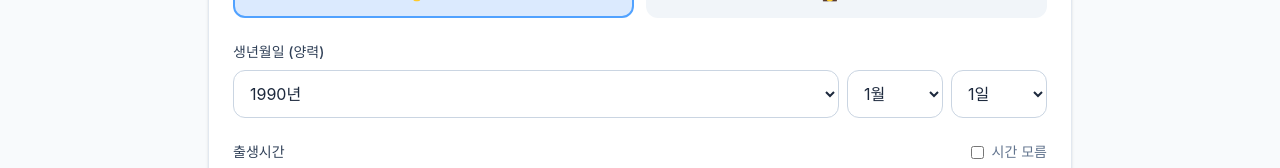
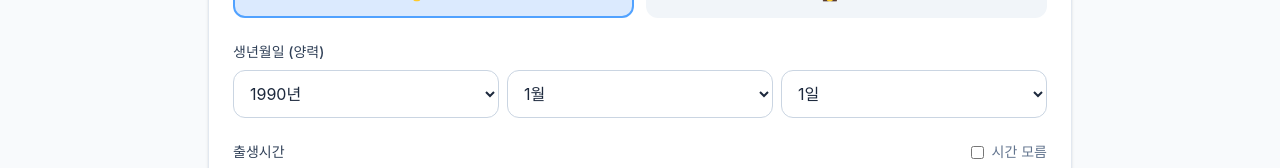
Before and after one commit to GoldSH69/saju-web, a Next.js app: page / in a window 1280 px wide. Shown: the part 360-528 px from the top of the page. Built offline with nearby package versions, Linux system fonts and the light colour scheme.

Commit message:
간격수정

```diff
--- a/components/SajuForm.tsx
+++ b/components/SajuForm.tsx
@@ -82,12 +82,11 @@ export default function SajuForm({ onSubmit, isLoading }: SajuFormProps) {
         </div>
       </div>
 
-      {/* 생년월일 */}
+      {/* 생년월일 - 3칸 동일 너비 */}
       <div>
         <label className="block text-sm font-medium text-slate-700 mb-2">생년월일 (양력)</label>
-        <div className="flex gap-2">
+        <div className="grid grid-cols-3 gap-2">
           {/* 년 */}
-          <div className="flex-1">
           <select
             value={year}
             onChange={(e) => setYear(Number(e.target.value))}
@@ -97,9 +96,7 @@ export default function SajuForm({ onSubmit, isLoading }: SajuFormProps) {
               <option key={y} value={y}>{y}년</option>
             ))}
           </select>
-          </div>
           {/* 월 */}
-          <div className="w-24">
           <select
             value={month}
             onChange={(e) => setMonth(Number(e.target.value))}
@@ -109,9 +106,7 @@ export default function SajuForm({ onSubmit, isLoading }: SajuFormProps) {
               <option key={m} value={m}>{m}월</option>
             ))}
           </select>
-          </div>
           {/* 일 */}
-          <div className="w-24">
           <select
             value={Math.min(day, maxDay)}
             onChange={(e) => setDay(Number(e.target.value))}
@@ -123,9 +118,8 @@ export default function SajuForm({ onSubmit, isLoading }: SajuFormProps) {
           </select>
         </div>
       </div>
-      </div>
 
-      {/* 출생시간 */}
+      {/* 출생시간 - 2칸 동일 너비 */}
       <div>
         <div className="flex items-center justify-between mb-2">
           <label className="text-sm font-medium text-slate-700">출생시간</label>
@@ -140,9 +134,8 @@ export default function SajuForm({ onSubmit, isLoading }: SajuFormProps) {
           </label>
         </div>
         {!birthTimeUnknown && (
-          <div className="flex gap-2">
+          <div className="grid grid-cols-2 gap-2">
             {/* 시 */}
-            <div className="flex-1">
             <select
               value={hour}
               onChange={(e) => setHour(Number(e.target.value))}
@@ -154,9 +147,7 @@ export default function SajuForm({ onSubmit, isLoading }: SajuFormProps) {
                 </option>
               ))}
             </select>
-            </div>
             {/* 분 */}
-            <div className="flex-1">
             <select
               value={minute}
               onChange={(e) => setMinute(Number(e.target.value))}
@@ -168,7 +159,6 @@ export default function SajuForm({ onSubmit, isLoading }: SajuFormProps) {
                 </option>
               ))}
             </select>
-            </div>
           </div>
         )}
       </div>
```
Lines whose indentation alone changed are shown as unchanged.
